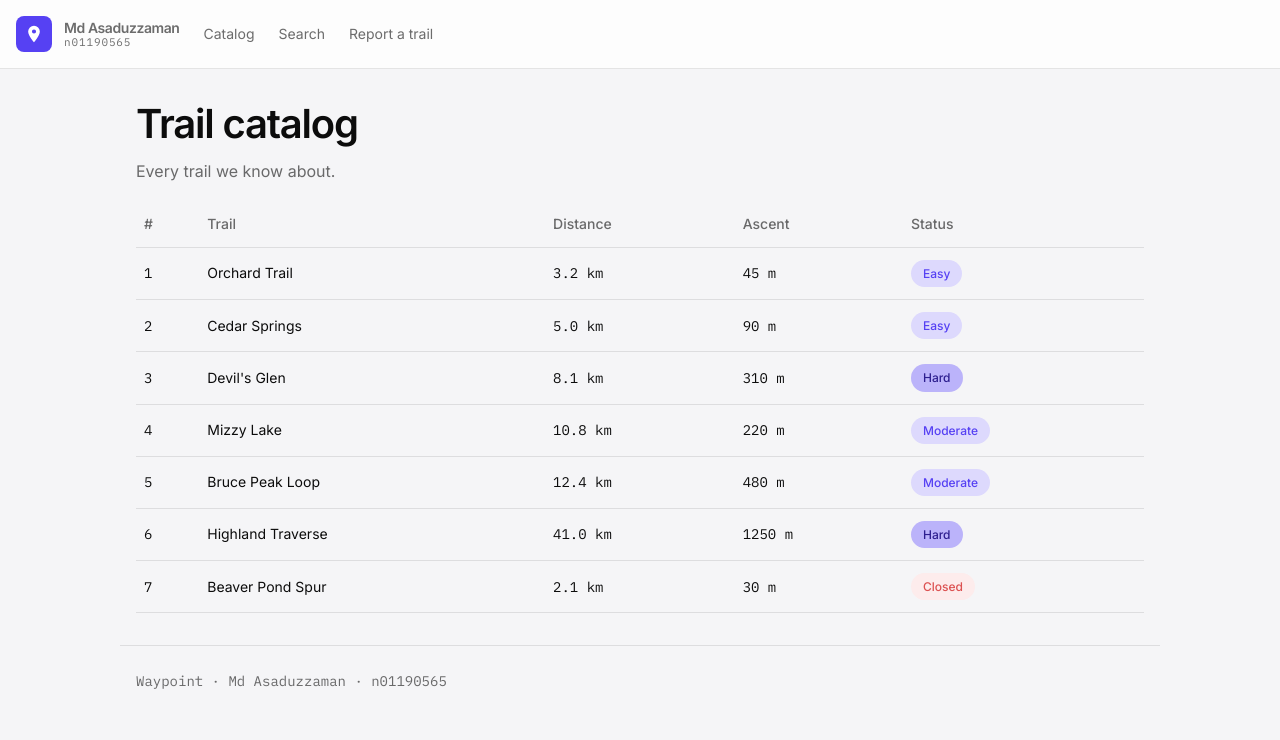
After one commit to asadaiub/waypoint, a Django app: page /catalog/ in a window 1280 px wide. The commit adds this page. Shown: the top 740 px of the page. Run offline with Django 4.2, Linux system fonts and the light colour scheme.

Commit message:
week 11: shared layout and a data-driven catalog
- base.html plus partials/navbar.html and partials/footer.html
- every page refactored onto {% extends "base.html" %}
- catalog loops seven trail dicts into a numbered table
- badges branch on is_open and difficulty; distances use floatformat:1

```diff
--- /dev/null
+++ b/templates/base.html
@@ -0,0 +1,18 @@
+{% load static %}<!doctype html>
+<html lang="en">
+<head>
+  <meta charset="utf-8">
+  <meta name="viewport" content="width=device-width, initial-scale=1">
+  <title>{% block title %}Waypoint{% endblock %}</title>
+  <link rel="preconnect" href="https://fonts.googleapis.com">
+  <link href="https://fonts.googleapis.com/css2?family=Inter:wght@400;500;600;700&amp;family=IBM+Plex+Mono:wght@400;500&amp;display=swap" rel="stylesheet">
+  <link rel="stylesheet" href="{% static 'css/style.css' %}">
+</head>
+<body>
+  {% include "partials/navbar.html" %}
+  <main class="container">
+    {% block content %}{% endblock %}
+  </main>
+  {% include "partials/footer.html" %}
+</body>
+</html>
--- /dev/null
+++ b/templates/catalog.html
@@ -0,0 +1,33 @@
+{% extends "base.html" %}
+{% block title %}Trail catalog - Waypoint{% endblock %}
+{% block content %}
+  <h1>Trail catalog</h1>
+  <p class="muted">Every trail we know about.</p>
+
+  <table class="table">
+    <thead>
+      <tr><th>#</th><th>Trail</th><th>Distance</th><th>Ascent</th><th>Status</th></tr>
+    </thead>
+    <tbody>
+      {% for trail in trails %}
+        <tr>
+          <td class="num">{{ forloop.counter }}</td>
+          <td>{{ trail.name }}</td>
+          <td class="num">{{ trail.distance_km|floatformat:1 }} km</td>
+          <td class="num">{{ trail.elevation_gain }} m</td>
+          <td>
+            {% if not trail.is_open %}
+              <span class="badge badge--closed">Closed</span>
+            {% elif trail.difficulty == "expert" %}
+              <span class="badge badge--hard">Hard</span>
+            {% else %}
+              <span class="badge badge--moderate">{{ trail.difficulty|title }}</span>
+            {% endif %}
+          </td>
+        </tr>
+      {% empty %}
+        <tr><td colspan="5" class="muted">No trails yet.</td></tr>
+      {% endfor %}
+    </tbody>
+  </table>
+{% endblock %}
--- /dev/null
+++ b/templates/partials/footer.html
@@ -0,0 +1,3 @@
+<footer class="container muted" style="border-top:1px solid var(--line);padding-top:var(--s5)">
+  <p class="num">Waypoint &middot; Md Asaduzzaman &middot; n01190565</p>
+</footer>
--- /dev/null
+++ b/templates/partials/navbar.html
@@ -0,0 +1,14 @@
+<nav class="nav">
+  <a class="logo" href="{% url 'home' %}">
+    <span class="logo__mark">
+      <svg viewBox="0 0 24 24" fill="currentColor" aria-hidden="true"><path d="M12 2a7 7 0 0 0-7 7c0 5.25 7 13 7 13s7-7.75 7-13a7 7 0 0 0-7-7zm0 9.5a2.5 2.5 0 1 1 0-5 2.5 2.5 0 0 1 0 5z"/></svg>
+    </span>
+    <span class="logo__text">
+      <span class="logo__name">Md Asaduzzaman</span>
+      <span class="logo__id">n01190565</span>
+    </span>
+  </a>
+  <a href="{% url 'catalog' %}">Catalog</a>
+  <a href="{% url 'search' %}">Search</a>
+  <a href="{% url 'report' %}">Report a trail</a>
+</nav>
--- a/waypoint/urls.py
+++ b/waypoint/urls.py
@@ -8,4 +8,5 @@ urlpatterns = [
     path("", views.home, name="home"),
     path("report/", views.report, name="report"),
     path("search/", views.search, name="search"),
+    path("catalog/", views.catalog, name="catalog"),
 ]
--- a/waypoint/views.py
+++ b/waypoint/views.py
@@ -33,3 +33,19 @@ def search(request):
     """Reads the query safely -- a bare /search/ must not error."""
     query = request.GET.get("q", "")
     return render(request, "search.html", {"query": query})
+
+
+CATALOG = [
+    {"name": "Orchard Trail",     "distance_km": 3.2,  "elevation_gain": 45,   "difficulty": "easy",     "is_open": True},
+    {"name": "Cedar Springs",     "distance_km": 5.0,  "elevation_gain": 90,   "difficulty": "easy",     "is_open": True},
+    {"name": "Devil's Glen",      "distance_km": 8.1,  "elevation_gain": 310,  "difficulty": "expert",   "is_open": True},
+    {"name": "Mizzy Lake",        "distance_km": 10.8, "elevation_gain": 220,  "difficulty": "moderate", "is_open": True},
+    {"name": "Bruce Peak Loop",   "distance_km": 12.4, "elevation_gain": 480,  "difficulty": "moderate", "is_open": True},
+    {"name": "Highland Traverse", "distance_km": 41.0, "elevation_gain": 1250, "difficulty": "expert",   "is_open": True},
+    {"name": "Beaver Pond Spur",  "distance_km": 2.1,  "elevation_gain": 30,   "difficulty": "easy",     "is_open": False},
+]
+
+
+def catalog(request):
+    """Renders from a plain list for now; Week 12 swaps in the database."""
+    return render(request, "catalog.html", {"trails": CATALOG})
```
Also changed, not shown: templates/home.html (+10 -21 lines), templates/report.html (+4 -15 lines), templates/search.html (+4 -15 lines), templates/thanks.html (+13 -21 lines).
